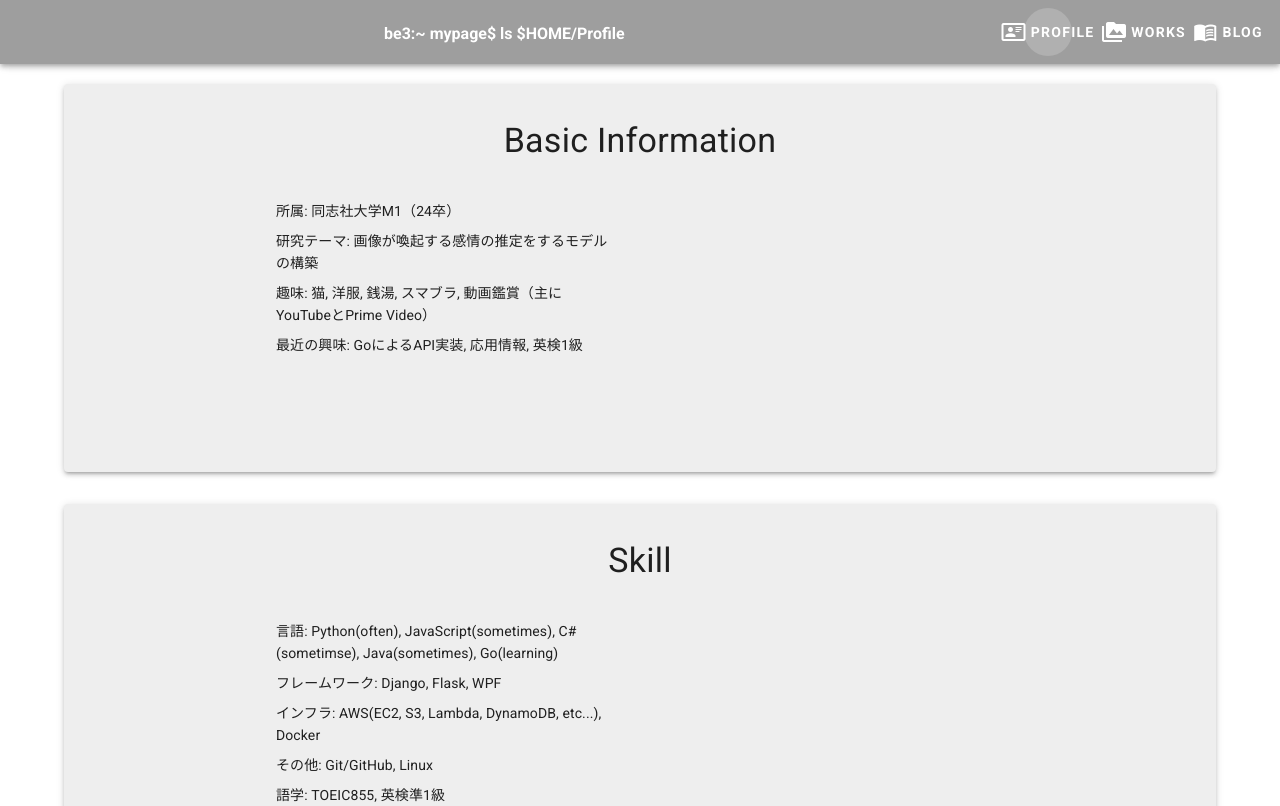
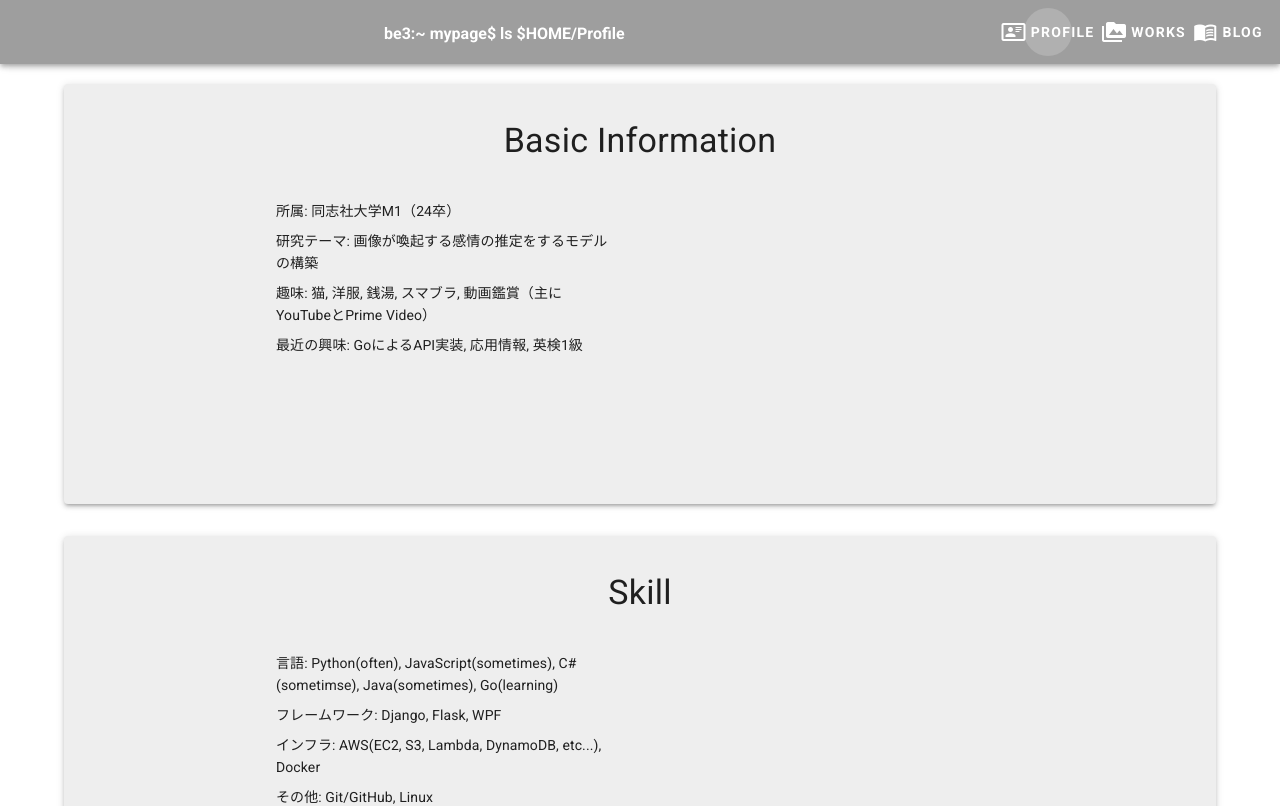
Before and after one commit to Be3751/Be3751.github.io, a Vue app: page /mypage/profile in a window 1280 px wide. Shown: the top 806 px of the page. Built offline with nearby package versions, Linux system fonts and the light colour scheme.

Commit message:
added bottom margin in each card

```diff
--- a/src/components/Profile.vue
+++ b/src/components/Profile.vue
@@ -2,12 +2,9 @@
   <v-container class="d-flex justify-center" style="height: 1000px; max-width: 2400px;">
     <v-list>
       <v-list-item v-for="(item, index) in items" :key="index">
-        <v-card elevation="3" width="90vw" class="mb-8 " color="#EEEEEE">
+        <v-card width="90vw" height="auto" elevation="3" class="mb-8 " color="#EEEEEE">
           <v-card-title v-text="item.name" class="text-h4 mt-5 mb-5 d-flex justify-center"></v-card-title>
-          <v-row
-            style="height: auto;"
-            justify="center" align-content="center"
-          >
+          <v-row style="height: auto;" justify="center" align-content="center" class="mb-5">
             <v-col cols="12" sm="8" md="5" lg="4" xl="3">
               <v-card-text v-text="item.text1" class="pt-1 pb-1"></v-card-text>
               <v-card-text v-text="item.text2" class="pt-1 pb-1"></v-card-text>
```
